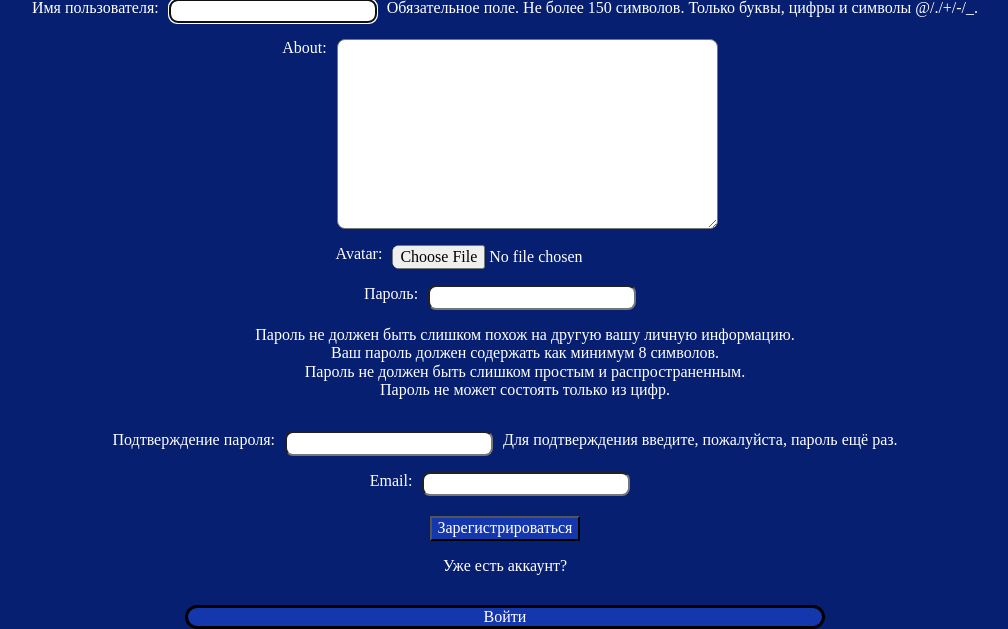
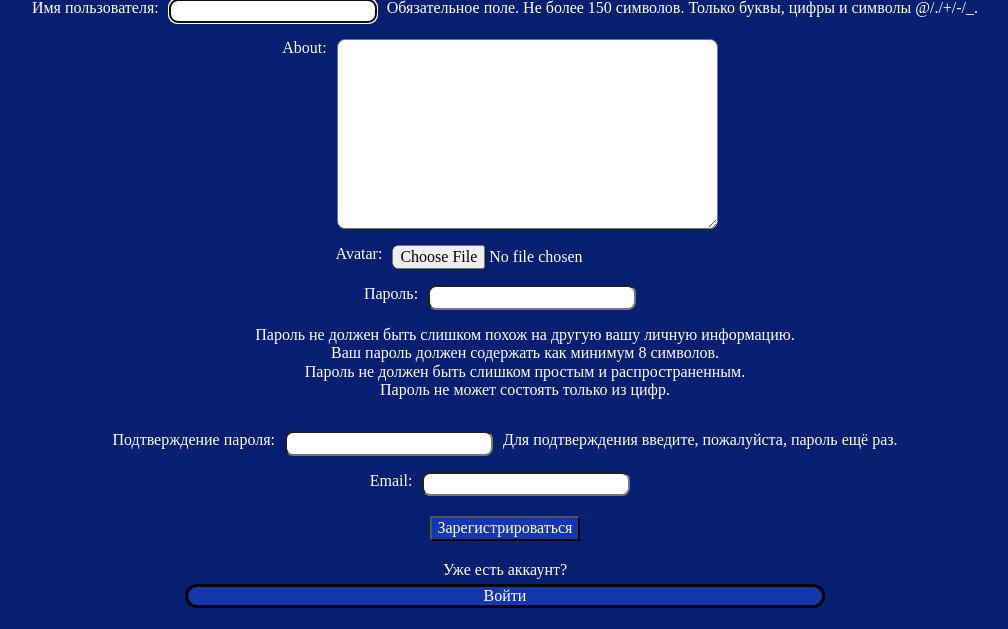
Before and after one commit to makarovilia/socialsolver, a Django app: page /register/ in a window 1280 px wide. Shown: the part 179-808 px from the top of the page, without its empty margins (135-1143 px from the left). Run offline with Django 5.2, Linux system fonts and the light colour scheme.

Commit message:
Update profile.css

```diff
--- a/main/static/main/profile.css
+++ b/main/static/main/profile.css
@@ -117,3 +117,13 @@ div a{
         height: 40px;
     }
 }
+
+.enter{
+    text-align: center;
+    margin-top: 20px;
+    margin-bottom: 5px;
+}
+
+.enter1{
+    margin-top: 0;
+}
```
